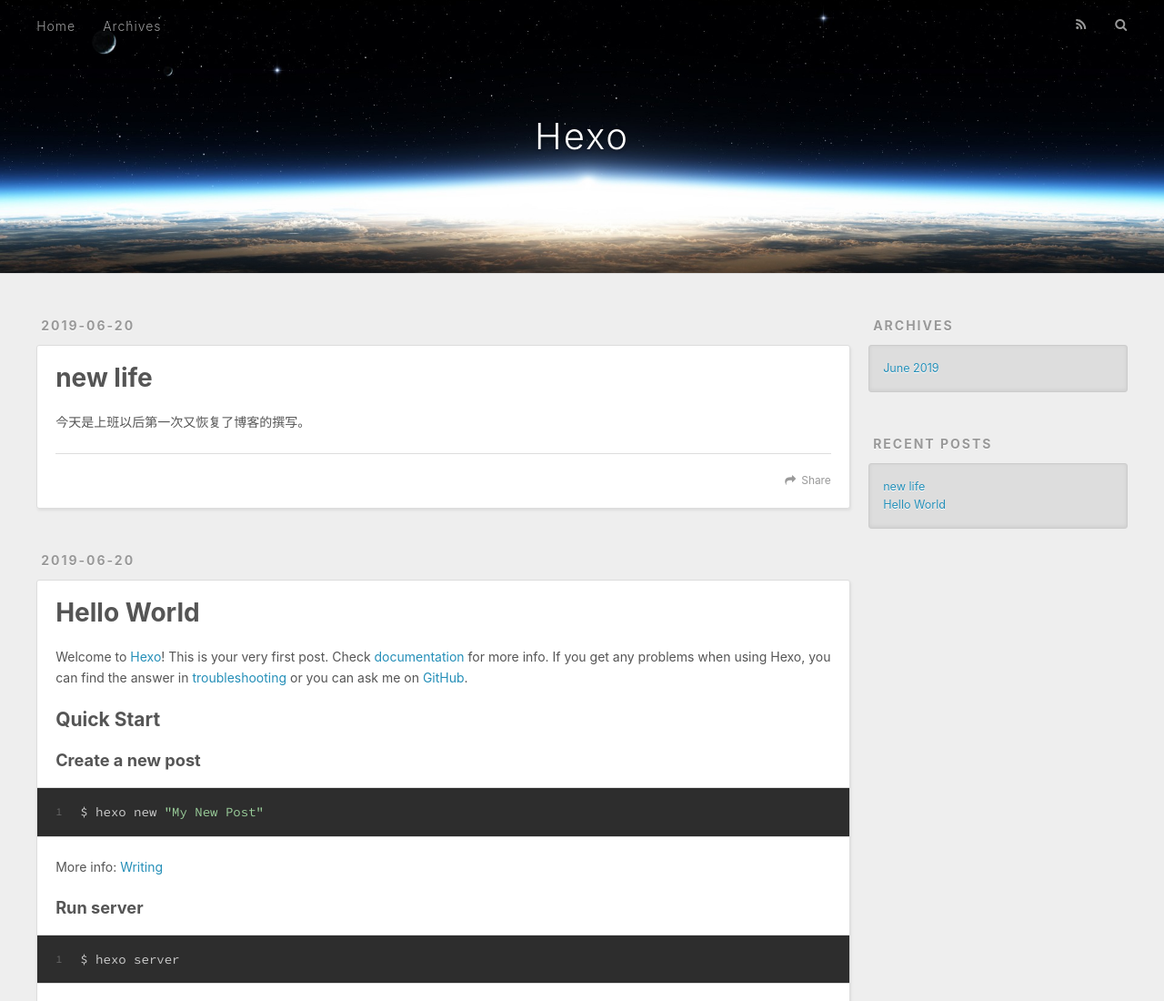
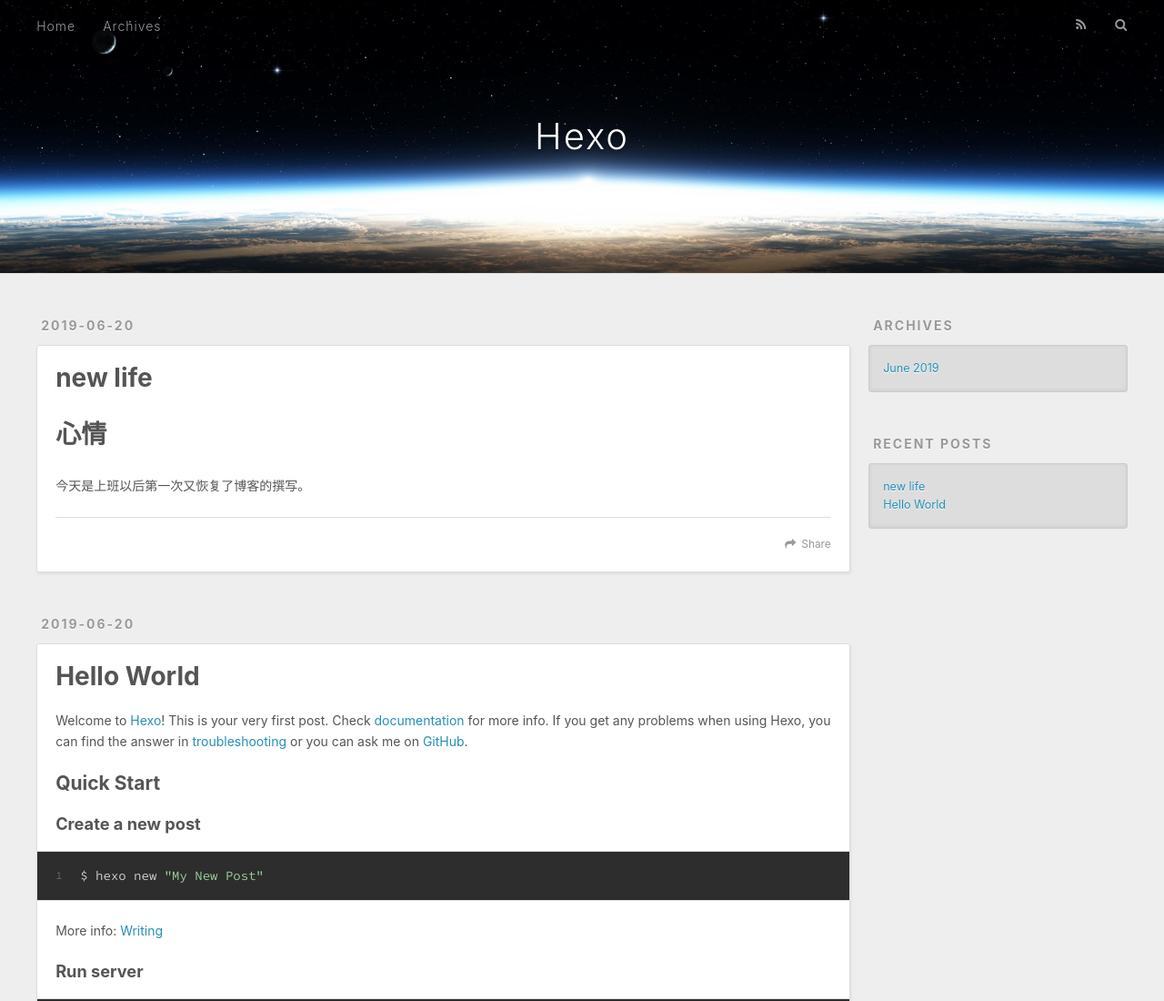
Before and after one commit to yjercou/yjercou.github.io, a plain HTML site: page index.html in a window 1280 px wide. Shown: the top 1100 px of the page at 91% size. Drawn offline with nearby package versions, Linux system fonts and the light colour scheme.

Commit message:
Site updated: 2019-06-20 16:37:17

```diff
--- a/index.html
+++ b/index.html
@@ -84,7 +84,7 @@
 
     <div class="article-entry" itemprop="articleBody">
 
-        <p>今天是上班以后第一次又恢复了博客的撰写。</p>
+        <h1 id="心情"><a href="#心情" class="headerlink" title="心情"></a>心情</h1><p>今天是上班以后第一次又恢复了博客的撰写。</p>
 
 
     </div>
```
Also changed, not shown: 2019/06/20/new-life/index.html (+5 -5 lines).
